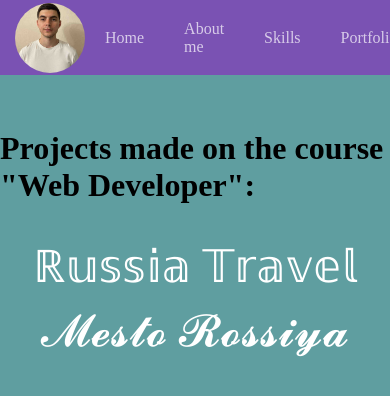
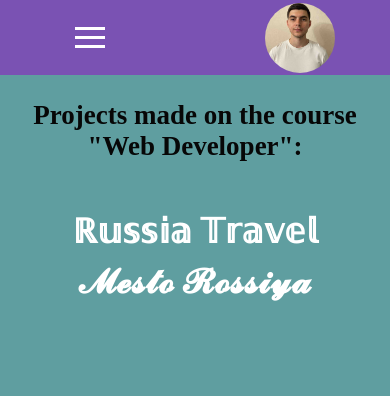
Before and after one commit to 12Nikita09/finalWork, a plain HTML site: page Portfolio.html in a window 390 px wide. Drawn offline with Linux system fonts and the light colour scheme.

Commit message:
update all

```diff
--- a/style/about.css
+++ b/style/about.css
@@ -28,7 +28,6 @@ p {
   max-width: 1000px;
   margin: 0 auto;
   height: 100%;
-
 }
 
 .navbar {
@@ -95,9 +94,10 @@ p {
 .nav a:hover {
   color: #140a0a;
 }
-
+.main {
+  margin: 100px 0 0 0;
+}
 .title {
-  margin: 130px 0 0 0;
   display: flex;
   justify-content: center;
   margin-bottom: 40px;
@@ -121,7 +121,7 @@ p {
   line-height: normal;
   row-gap: 15px;
 }
-.paragraph{
+.paragraph {
   display: flex;
   flex-direction: column;
   text-align: center;
@@ -129,8 +129,8 @@ p {
   row-gap: 15px;
 }
 
-@media (max-width: 320px) {
-  .container{
+@media (min-width: 320px) and (max-width: 768px) {
+  .container {
     max-width: 280px;
   }
   .navbar__wrap .menu {
--- a/style/attractions.css
+++ b/style/attractions.css
@@ -94,7 +94,7 @@ p {
   border-radius: 50%;
 }
 .main {
-  margin: 130px auto;
+  margin: 100px 0 0 0;
 }
 .title {
   margin: 0 auto;
@@ -195,10 +195,9 @@ p {
     opacity: 1;
   }
 }
-@media (max-width: 320px) {
-  .container{
+@media (min-width: 320px) and (max-width: 768px) {
+  .container {
     max-width: 280px;
-
   }
   .navbar__wrap .menu {
     display: none;
@@ -283,4 +282,20 @@ p {
   body.noscroll {
     overflow: hidden;
   }
+  .slider {
+    margin: 20px;
+    padding: 50px 32px;
+    box-shadow: 4px 4px 5px 4px rgb(26, 25, 25);
+    transition: 0.5s;
+    background-color: rgb(66, 55, 55);
+    border-radius: 5px;
+  }
+  .title {
+    max-width: 280px;
+    font-size: 22px;
+  }
+  .item {
+    display: flex;
+    flex-direction: column-reverse;
+  }
 }
--- a/style/contacts.css
+++ b/style/contacts.css
@@ -172,7 +172,10 @@
   border-radius: 15px;
 }
 
-@media (max-width: 320px) {
+@media (min-width: 320px) and (max-width:768px){
+  .container{
+    max-width: 280px;
+  }
   .navbar__wrap .menu {
     display: none;
   }
@@ -258,11 +261,14 @@
   }
   .contactForm{
     margin: 0 auto;
-    /* max-width: 500px; */
     display: flex;
     flex-direction: column;
     border: 2px solid rgb(78, 5, 5);
     background: rgb(112, 150, 221);
     border-radius: 15px;
   }
+  .contactItem{
+    max-width: 280px;
+    font-size: 19px;
+  }
 }
--- a/style/portfolio.css
+++ b/style/portfolio.css
@@ -29,28 +29,32 @@ p {
   border-radius: 50%;
 }
 .main {
-  margin: 130px 0 0 0;
+  margin: 100px 0 0 0;
 }
 .title {
   display: flex;
   justify-content: center;
-  font-family: Gilroy-Medium;
-  font-size: 32px;
+  color: var(--Black, #070707);
+  text-align: center;
+  font-family: Gilroy-Bold;
+  font-size: 34px;
   font-style: normal;
-  font-weight: 600;
+  font-weight: 800;
   line-height: normal;
-  margin-bottom: 25px;
+  flex-direction: column;
+  margin-bottom: 40px;
 }
 .text a {
   display: flex;
   justify-content: center;
-  color: #fff;
-  font-family: Gilroy-Medium;
-  font-size: 45px;
+  color: var(--Black, #070707);
+  text-align: center;
+  font-family: Gilroy-Bold;
+  font-size: 34px;
   font-style: normal;
-  font-weight: 400;
+  font-weight: 800;
   line-height: normal;
-  text-decoration: none;
+  flex-direction: column;
 }
 .text a {
   color: #ffffff;
@@ -135,7 +139,10 @@ a:hover {
 .navbar__wrap .menu > li > a:hover {
   color: rgba(255, 255, 255, 1);
 }
-@media (max-width: 320px) {
+@media (min-width: 320px) and (max-width: 768px) {
+  .container {
+    max-width: 280px;
+  }
   .navbar__wrap .menu {
     display: none;
   }
@@ -219,4 +226,22 @@ a:hover {
   body.noscroll {
     overflow: hidden;
   }
+  .title {
+    display: flex;
+    justify-content: center;
+    color: var(--Black, #070707);
+    text-align: center;
+    font-family: Gilroy-Bold;
+    font-size: 27px;
+    font-style: normal;
+    font-weight: 800;
+    line-height: normal;
+    flex-direction: column;
+    margin-bottom: 40px;
+  }
+  .text{
+    display: flex;
+    justify-content: center;
+    flex-direction: column;
+  }
 }
--- a/style/ru.css
+++ /dev/null
@@ -1,93 +0,0 @@
-* {
-  margin: 0;
-  padding: 0;
-}
-body {
-  background: cadetblue;
-  margin: 0;
-  padding: 0;
-}
-h1,
-h2,
-h3,
-h4,
-h5,
-h6,
-p {
-  margin: 0;
-  padding: 0;
-}
-
-.wrapper {
-  max-width: 1440px;
-  min-width: 320px;
-  margin: 0 auto;
-}
-.nav {
-  max-width: 1440px;
-  display: flex;
-  margin: 40px auto;
-  align-content: center;
-  justify-content: center;
-  column-gap: 181px;
-}
-.nav a {
-  text-decoration: none;
-  color: #fff;
-  font-family: Gilroy-Bold;
-  font-size: 18px;
-  font-style: normal;
-  font-weight: 400;
-  line-height: normal;
-}
-.nav a:hover {
-  color: #828282;
-}
-.line {
-  border: 1px solid #828282;
-  margin: 30px auto;
-}
-.discription {
-  display: flex;
-  justify-content: space-between;
-  margin-bottom: 75px;
-}
-.title {
-  width: 195px;
-  color: var(--Black, #070707);
-  font-family: Gilroy-Bold;
-  font-size: 47.339px;
-  font-style: normal;
-  font-weight: 400;
-  line-height: normal;
-}
-.text {
-  display: flex;
-  align-items: flex-end;
-  width: 145px;
-  color: var(--Black, #070707);
-  font-family: Gilroy-Medium;
-  font-size: 18px;
-  font-style: normal;
-  font-weight: 400;
-  line-height: normal;
-}
-.link {
-  display: flex;
-  -webkit-writing-mode: vertical-rl;
-  justify-content: flex-end;
-}
-.link a {
-  text-decoration: none;
-  color: #fff;
-  font-family: Gilroy-Bold;
-  font-size: 16px;
-  font-style: normal;
-  font-weight: 400;
-  line-height: normal;
-}
-.imgFace {
-  display: flex;
-  margin: 0 auto;
-  border-radius: 250px;
-}
--- a/style/skills.css
+++ b/style/skills.css
@@ -35,27 +35,15 @@ p {
 .nav a:hover {
   color: #140a0a;
 }
-.link {
-  display: flex;
-  -webkit-writing-mode: vertical-rl;
-  justify-content: flex-end;
-}
-.link a {
-  text-decoration: none;
-  color: #fff;
-  font-family: Gilroy-Bold;
-  font-size: 16px;
-  font-style: normal;
-  font-weight: 400;
-  line-height: normal;
-}
 .imgFace {
   display: flex;
   margin: 0 auto;
   border-radius: 250px;
 }
+.main {
+  margin: 100px 0 0 0;
+}
 .title {
-  margin: 130px 0 0 0;
   display: flex;
   justify-content: center;
   color: var(--Black, #070707);
@@ -163,8 +151,8 @@ p {
   height: 70px;
   border-radius: 50%;
 }
-@media (max-width: 320px) {
-  .container{
+@media (min-width: 320px) and (max-width: 768px) {
+  .container {
     max-width: 280px;
   }
   .navbar__wrap .menu {
@@ -250,26 +238,27 @@ p {
   body.noscroll {
     overflow: hidden;
   }
-  .gridGroup{
+  .gridGroup {
     display: flex;
     flex-direction: column;
     row-gap: 20px;
+    margin-bottom: 20px;
   }
-  .gridGroup img{
+  .gridGroup img {
     margin: 0 auto;
     justify-content: center;
   }
-  .group1{
+  .group1 {
     display: flex;
     flex-direction: column;
     row-gap: 30px;
   }
-  .group2{
+  .group2 {
     display: flex;
     flex-direction: column;
     row-gap: 30px;
   }
-  .star{
+  .star {
     display: flex;
     flex-direction: row;
   }
--- a/style/style.css
+++ b/style/style.css
@@ -94,7 +94,7 @@ p {
 }
 
 .main {
-  margin: 130px 0 0 0;
+  margin: 100px 0 0 0;
 }
 .discription {
   display: flex;
@@ -193,7 +193,7 @@ p {
   border-radius: 50%;
 }
 
-@media (max-width: 320px) {
+@media (min-width: 320px) and (max-width:768px) {
   .container{
     max-width: 280px;
   }
```
Also changed, not shown: 1 other file.
